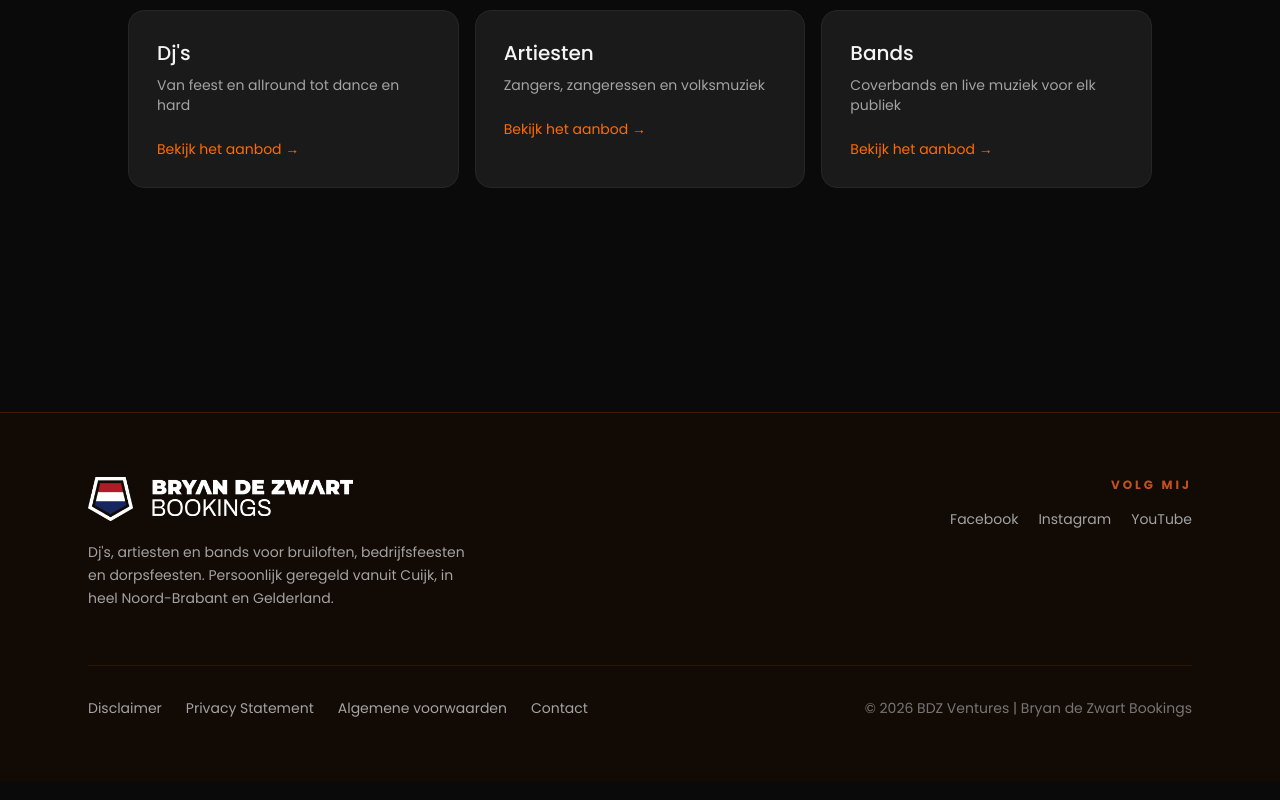
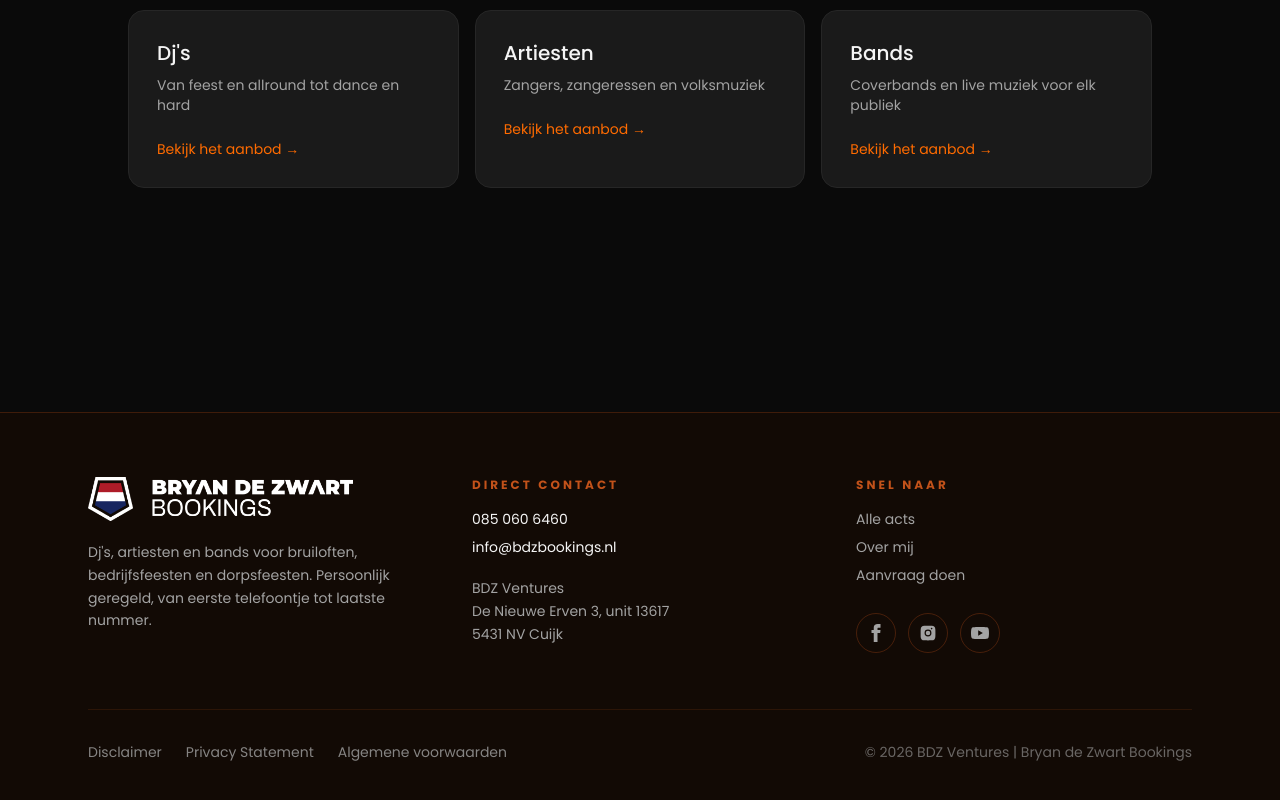
Before and after one commit to bryandezwart-portfolio/bdzbookings-site, a Next.js app: page / in a window 1280 px wide. Shown: the part 799-1599 px from the top of the page. Built offline with nearby package versions, Linux system fonts and the light colour scheme.

Commit message:
Footer met contactgegevens en socials

```diff
--- a/components/Footer.tsx
+++ b/components/Footer.tsx
@@ -2,17 +2,16 @@ import Link from "next/link";
 import Image from "next/image";
 
 const socials = [
-  { naam: "Facebook", url: "https://facebook.com/", actief: true },
-  { naam: "Instagram", url: "https://instagram.com/", actief: true },
-  { naam: "YouTube", url: "https://youtube.com/", actief: true },
-  { naam: "TikTok", url: "https://tiktok.com/", actief: false },
+  { naam: "Facebook", url: "https://facebook.com/", actief: true, pad: "M9 8H6v4h3v12h5V12h3.6l.4-4h-4V6.3c0-1 .2-1.3 1.1-1.3H18V0h-3.6C10.8 0 9 1.6 9 4.6V8Z" },
+  { naam: "Instagram", url: "https://instagram.com/", actief: true, pad: "M12 2.2c3.2 0 3.6 0 4.9.1 3.3.1 4.8 1.7 4.9 4.9.1 1.3.1 1.6.1 4.8s0 3.6-.1 4.9c-.1 3.2-1.7 4.8-4.9 4.9-1.3.1-1.6.1-4.9.1s-3.6 0-4.9-.1c-3.2-.1-4.8-1.7-4.9-4.9C2.2 15.6 2.2 15.2 2.2 12s0-3.6.1-4.8C2.4 4 4 2.4 7.1 2.3 8.4 2.2 8.8 2.2 12 2.2Zm0 5.2a4.6 4.6 0 1 0 0 9.2 4.6 4.6 0 0 0 0-9.2Zm0 7.6a3 3 0 1 1 0-6 3 3 0 0 1 0 6Zm4.8-7.8a1.1 1.1 0 1 0 0-2.2 1.1 1.1 0 0 0 0 2.2Z" },
+  { naam: "YouTube", url: "https://youtube.com/", actief: true, pad: "M23.5 6.5a3 3 0 0 0-2.1-2.1C19.5 3.9 12 3.9 12 3.9s-7.5 0-9.4.5A3 3 0 0 0 .5 6.5C0 8.4 0 12 0 12s0 3.6.5 5.5a3 3 0 0 0 2.1 2.1c1.9.5 9.4.5 9.4.5s7.5 0 9.4-.5a3 3 0 0 0 2.1-2.1c.5-1.9.5-5.5.5-5.5s0-3.6-.5-5.5ZM9.6 15.6V8.4l6.2 3.6-6.2 3.6Z" },
+  { naam: "TikTok", url: "https://tiktok.com/", actief: false, pad: "M16.6 5.8a4.8 4.8 0 0 1-1-1.8h-3v12.1a2.9 2.9 0 1 1-2-2.8v-3a5.9 5.9 0 1 0 5 5.8V9.7a7.8 7.8 0 0 0 4.4 1.4V8.1a4.8 4.8 0 0 1-3.4-2.3Z" },
 ];
 
 const juridisch = [
   { label: "Disclaimer", href: "/disclaimer" },
   { label: "Privacy Statement", href: "/privacy" },
   { label: "Algemene voorwaarden", href: "/voorwaarden" },
-  { label: "Contact", href: "/contact" },
 ];
 
 export default function Footer() {
@@ -21,29 +20,50 @@ export default function Footer() {
   return (
     <footer className="mt-32 border-t border-goud/25 bg-diep">
       <div className="mx-auto max-w-6xl px-6 py-16">
-        <div className="grid gap-12 sm:grid-cols-[1fr_auto]">
+        <div className="grid gap-12 sm:grid-cols-3">
           <div>
             <Image src="/logo.png" alt="Bryan de Zwart Bookings" width={420} height={120} className="h-11 w-auto" />
-            <p className="mt-5 max-w-sm text-sm leading-relaxed text-dim">Dj&apos;s, artiesten en bands voor bruiloften, bedrijfsfeesten en dorpsfeesten. Persoonlijk geregeld vanuit Cuijk, in heel Noord-Brabant en Gelderland.</p>
+            <p className="mt-5 text-sm leading-relaxed text-dim">Dj&apos;s, artiesten en bands voor bruiloften, bedrijfsfeesten en dorpsfeesten. Persoonlijk geregeld, van eerste telefoontje tot laatste nummer.</p>
           </div>
 
-          <div className="sm:text-right">
-            <p className="text-xs font-bold uppercase tracking-[0.25em] text-goud">Volg mij</p>
-            <div className="mt-4 flex gap-5 sm:justify-end">
+          <div>
+            <p className="text-xs font-bold uppercase tracking-[0.25em] text-goud">Direct contact</p>
+            <div className="mt-4 space-y-2 text-sm">
+              <p><a href="tel:+31850606460" className="text-tekst transition hover:text-goud">085 060 6460</a></p>
+              <p><a href="mailto:info@bdzbookings.nl" className="text-tekst transition hover:text-goud">info@bdzbookings.nl</a></p>
+              <div className="pt-3 leading-relaxed text-dim">
+                <p>BDZ Ventures</p>
+                <p>De Nieuwe Erven 3, unit 13617</p>
+                <p>5431 NV Cuijk</p>
+              </div>
+            </div>
+          </div>
+
+          <div>
+            <p className="text-xs font-bold uppercase tracking-[0.25em] text-goud">Snel naar</p>
+            <div className="mt-4 space-y-2 text-sm">
+              <p><Link href="/acts" className="text-dim transition hover:text-goud">Alle acts</Link></p>
+              <p><Link href="/over" className="text-dim transition hover:text-goud">Over mij</Link></p>
+              <p><Link href="/contact" className="text-dim transition hover:text-goud">Aanvraag doen</Link></p>
+            </div>
+
+            <div className="mt-7 flex gap-3">
               {socials.filter((s) => s.actief).map((s) => (
-                <a key={s.naam} href={s.url} target="_blank" rel="noopener noreferrer" className="text-sm text-dim transition hover:text-goud">{s.naam}</a>
+                <a key={s.naam} href={s.url} target="_blank" rel="noopener noreferrer" aria-label={s.naam} className="flex h-10 w-10 items-center justify-center rounded-full border border-goud/30 text-dim transition hover:border-goud hover:text-goud">
+                  <svg viewBox="0 0 24 24" fill="currentColor" className="h-[18px] w-[18px]"><path d={s.pad} /></svg>
+                </a>
               ))}
             </div>
           </div>
         </div>
 
-        <div className="mt-14 flex flex-col gap-5 border-t border-goud/15 pt-8 sm:flex-row sm:items-center sm:justify-between">
+        <div className="mt-14 flex flex-col gap-4 border-t border-goud/15 pt-8 sm:flex-row sm:items-center sm:justify-between">
           <div className="flex flex-wrap gap-x-6 gap-y-2 text-sm">
             {juridisch.map((l) => (
-              <Link key={l.href} href={l.href} className="text-dim transition hover:text-goud">{l.label}</Link>
+              <Link key={l.href} href={l.href} className="text-dim/80 transition hover:text-goud">{l.label}</Link>
             ))}
           </div>
-          <p className="text-sm text-dim/70">&copy; {jaar} BDZ Ventures | Bryan de Zwart Bookings</p>
+          <p className="text-sm text-dim/60">&copy; {jaar} BDZ Ventures | Bryan de Zwart Bookings</p>
         </div>
       </div>
     </footer>
```
